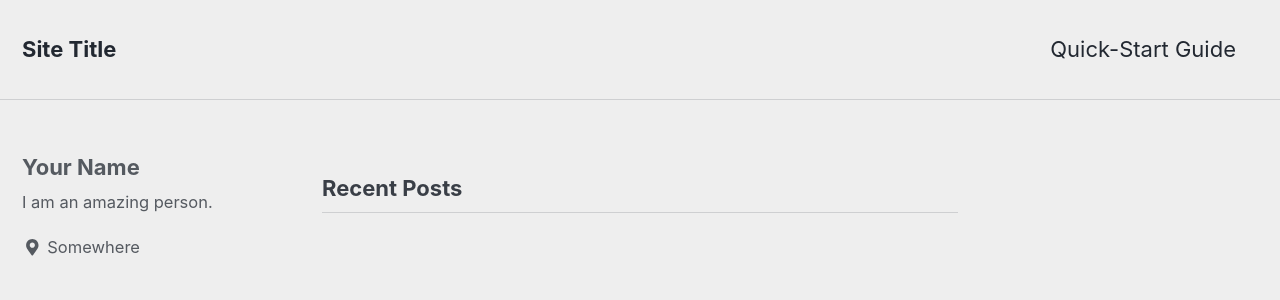
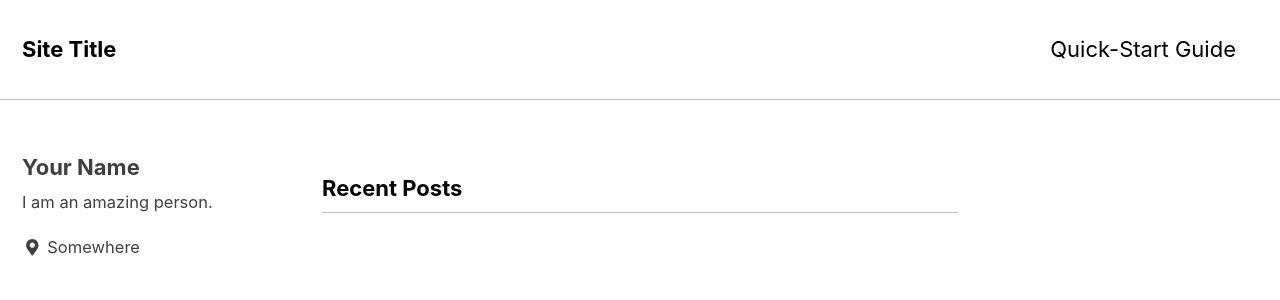
Before and after one commit to kevin11h/kevin11h.github.io, a Jekyll site: the page built from index.html, in a window 1280 px wide and 900 px high. Shown: the top 300 px of the window. Built offline with Jekyll 4.4.1, drawn with Linux system fonts in a browser that asks for light colours; nearby versions of some CDN libraries; the list of posts is cut into pages by our own code.

Commit message:
change theme

```diff
--- a/_config.yml
+++ b/_config.yml
@@ -12,7 +12,7 @@
 
 theme                  : "minimal-mistakes-jekyll"
 remote_theme           : "mmistakes/minimal-mistakes"
-minimal_mistakes_skin    : "air" # "air", "aqua", "contrast", "dark", "dirt", "neon", "mint", "plum", "sunrise"
+minimal_mistakes_skin    : "contrast" # "air", "aqua", "contrast", "dark", "dirt", "neon", "mint", "plum", "sunrise", "default"
 
 # Site Settings
 locale                   : "en-US"
```
